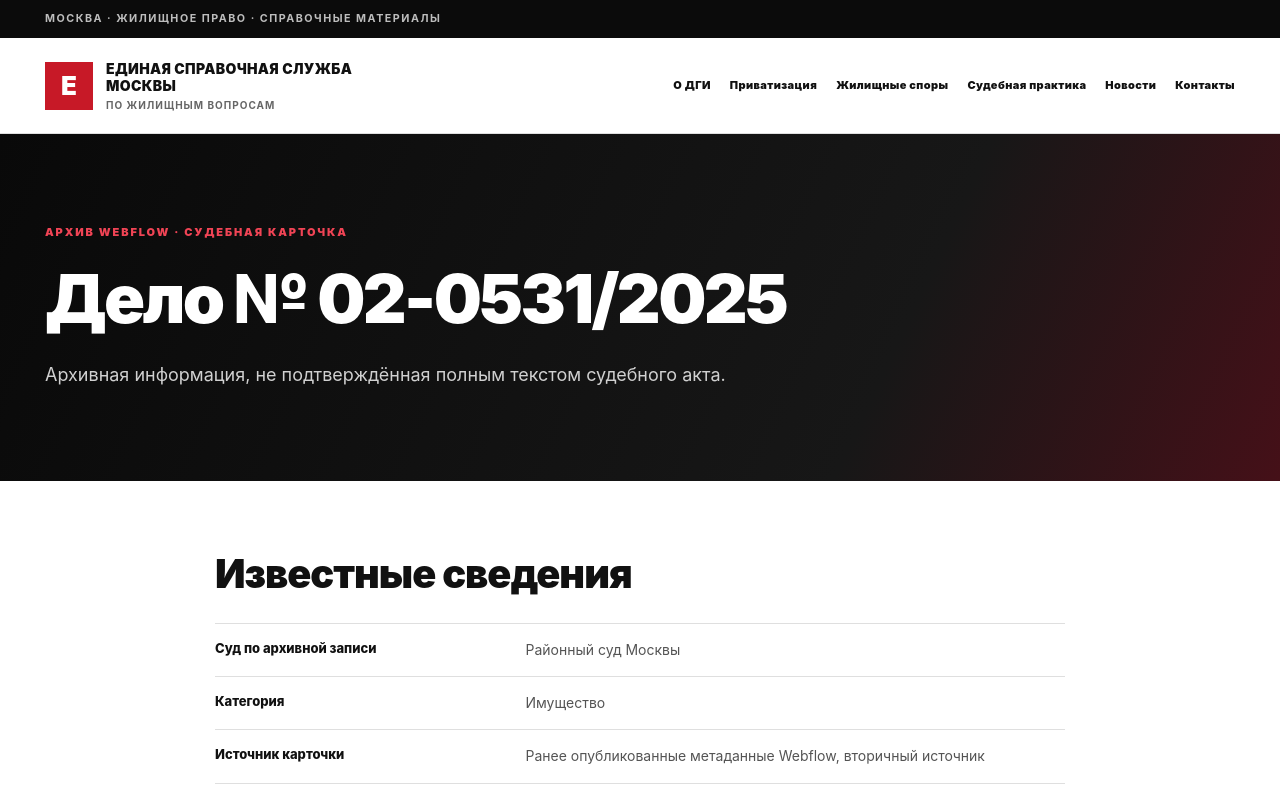
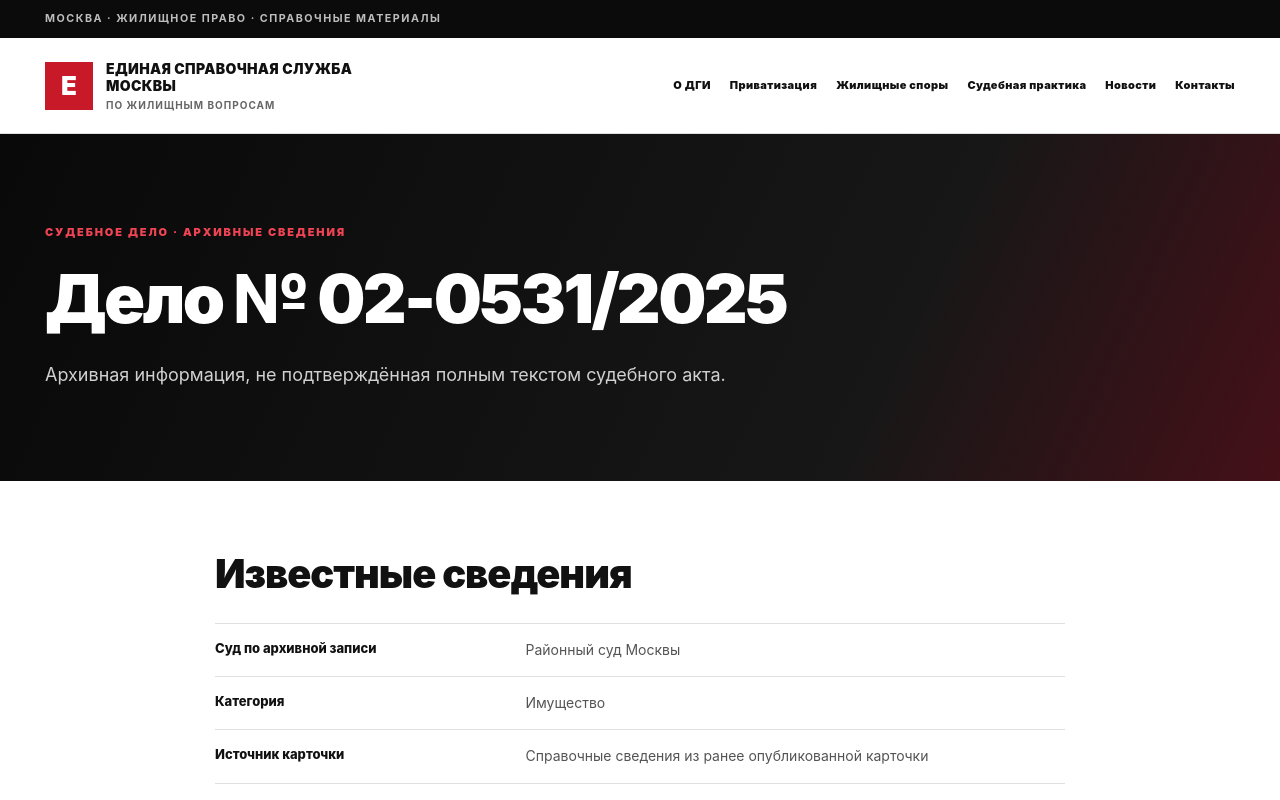
Before and after one commit to ymaslen77-tech/dgi-court-importer, a Next.js app in the folder apps/web/: page /dgi-court-cases/decision-02-0531-2025-additional-7 in a window 1280 px wide. Shown: the top 800 px of the page. Built offline with nearby package versions, Linux system fonts and the light colour scheme; no server answers.

Commit message:
refactor(frontend): remove developer and migration status messages from public UI

```diff
--- a/apps/web/src/app/dgi-court-cases/[slug]/page.tsx
+++ b/apps/web/src/app/dgi-court-cases/[slug]/page.tsx
@@ -18,7 +18,7 @@ export async function generateMetadata({params}:Props): Promise<Metadata> {
   if(!entry)return {robots:{index:false,follow:false}};
   return {
     title: {absolute:`Дело № ${entry.caseNumber} — архивная карточка, сведения не проверены`},
-    description:"Архивная карточка ДГИ из Webflow. Проверка судебного акта, результата и инстанций не завершена.",
+    description:"Справочные сведения о деле. Результат и история рассмотрения требуют проверки по официальным судебным актам.",
     robots:{index:false,follow:false},
   };
 }
@@ -29,7 +29,7 @@ export default async function LegacyCourtCasePage({params}:Props){
   return <PageShell>
     <section className="hero">
       <div className="container">
-        <div className="hero-eyebrow">АРХИВ WEBFLOW · СУДЕБНАЯ КАРТОЧКА</div>
+        <div className="hero-eyebrow">СУДЕБНОЕ ДЕЛО · АРХИВНЫЕ СВЕДЕНИЯ</div>
         <h1>Дело № {entry.caseNumber}</h1>
         <p className="hero-lead">Архивная информация, не подтверждённая полным текстом судебного акта.</p>
       </div>
@@ -40,7 +40,7 @@ export default async function LegacyCourtCasePage({params}:Props){
         <dl>
           <div><dt>Суд по архивной записи</dt><dd>{entry.court || "Требует проверки"}</dd></div>
           <div><dt>Категория</dt><dd>{entry.category || "Требует проверки"}</dd></div>
-          <div><dt>Источник карточки</dt><dd>Ранее опубликованные метаданные Webflow, вторичный источник</dd></div>
+          <div><dt>Источник карточки</dt><dd>Справочные сведения из ранее опубликованной карточки</dd></div>
           <div><dt>Судебный акт</dt><dd>Текст решения не проверен по официальному первоисточнику</dd></div>
           <div><dt>Результат рассмотрения</dt><dd>Не подтверждён</dd></div>
           <div><dt>История пересмотра</dt><dd>Не подтверждена</dd></div>
```
